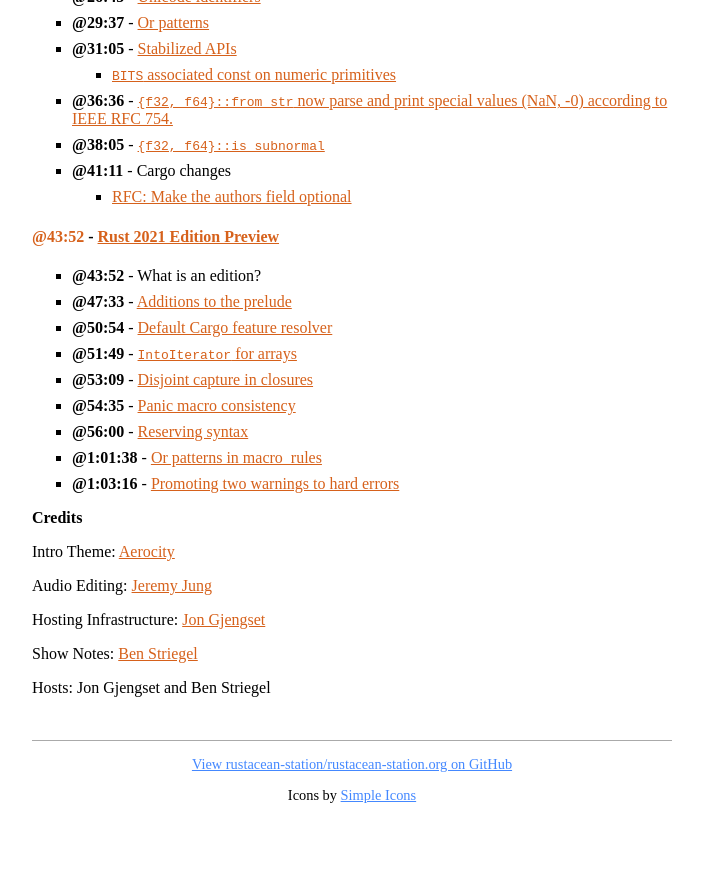
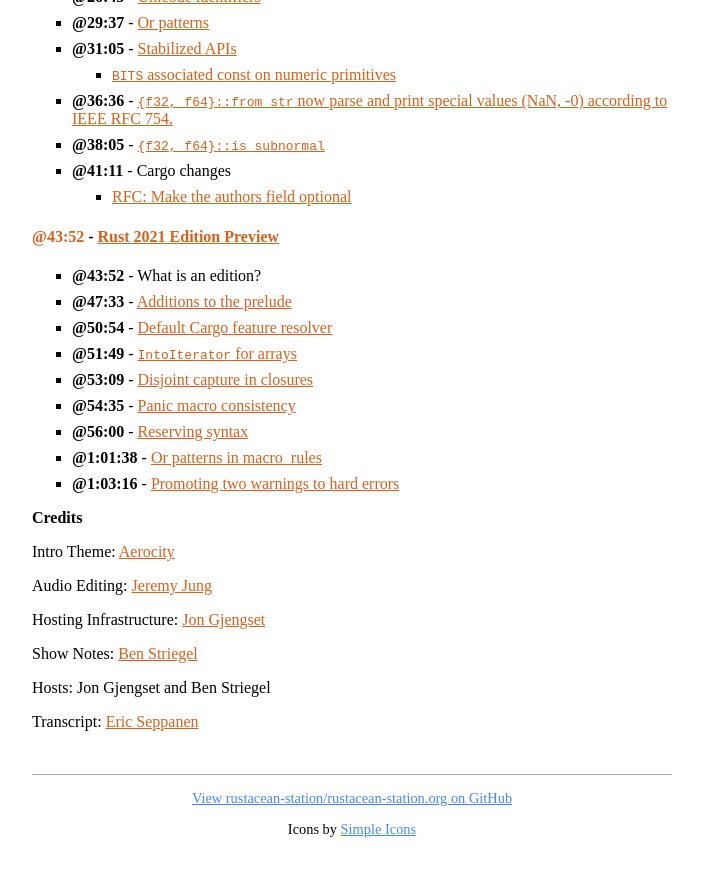
Before and after one commit to rustacean-station/rustacean-station.org, a Jekyll site: the page built from _episodes/034-rust-1.52-1.53.md, in a window 1280 px wide and 900 px high, scrolled down 1262 px. Shown: the top 876 px of the window, without its empty margins (288-991 px from the left). Built offline with Jekyll 4.4.1, drawn with Linux system fonts in a browser that asks for light colours.

Commit message:
add transcript credit for episode 034

```diff
--- a/_episodes/034-rust-1.52-1.53.md
+++ b/_episodes/034-rust-1.52-1.53.md
@@ -74,3 +74,5 @@ Hosting Infrastructure: [Jon Gjengset](https://twitter.com/jonhoo/)
 Show Notes: [Ben Striegel](https://twitter.com/bstrie/)
 
 Hosts: Jon Gjengset and Ben Striegel
+
+Transcript: [Eric Seppanen](https://github.com/ericseppanen)
```
